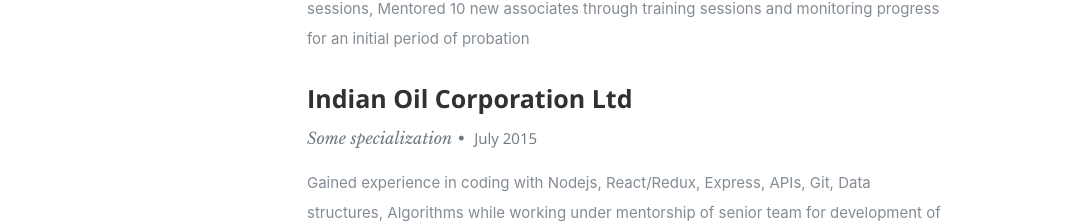
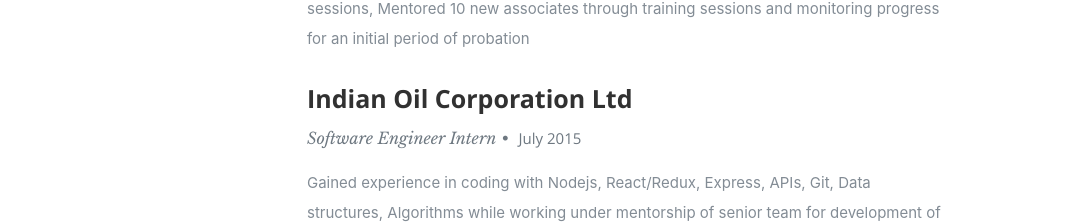
Before and after one commit to AishwaryaSawant/Portfolio, a React (Create React App) app: page / in a window 1280 px wide. Shown: the part 2697-2921 px from the top of the page, without its empty margins (98-1181 px from the left). Built offline with nearby package versions, Linux system fonts and the light colour scheme.

Commit message:
Adding job role name to internship at Indian Oil

```diff
--- a/src/resumeData.js
+++ b/src/resumeData.js
@@ -59,7 +59,7 @@ let resumeData = {
       },
       {
         "CompanyName":"Indian Oil Corporation Ltd",
-        "specialization":"Some specialization",
+        "specialization":"Software Engineer Intern",
         "MonthOfLeaving":"July",
         "YearOfLeaving":"2015",
         "Achievements":"Gained experience in coding with Nodejs, React/Redux, Express, APIs, Git, Data structures, Algorithms while working under mentorship of senior team for development of software to update prices at 10000+ Indian Oil petrol pumps, Demonstrated problem solving and analytical skills to construct unit test cases, and conduct regression testing"
```
